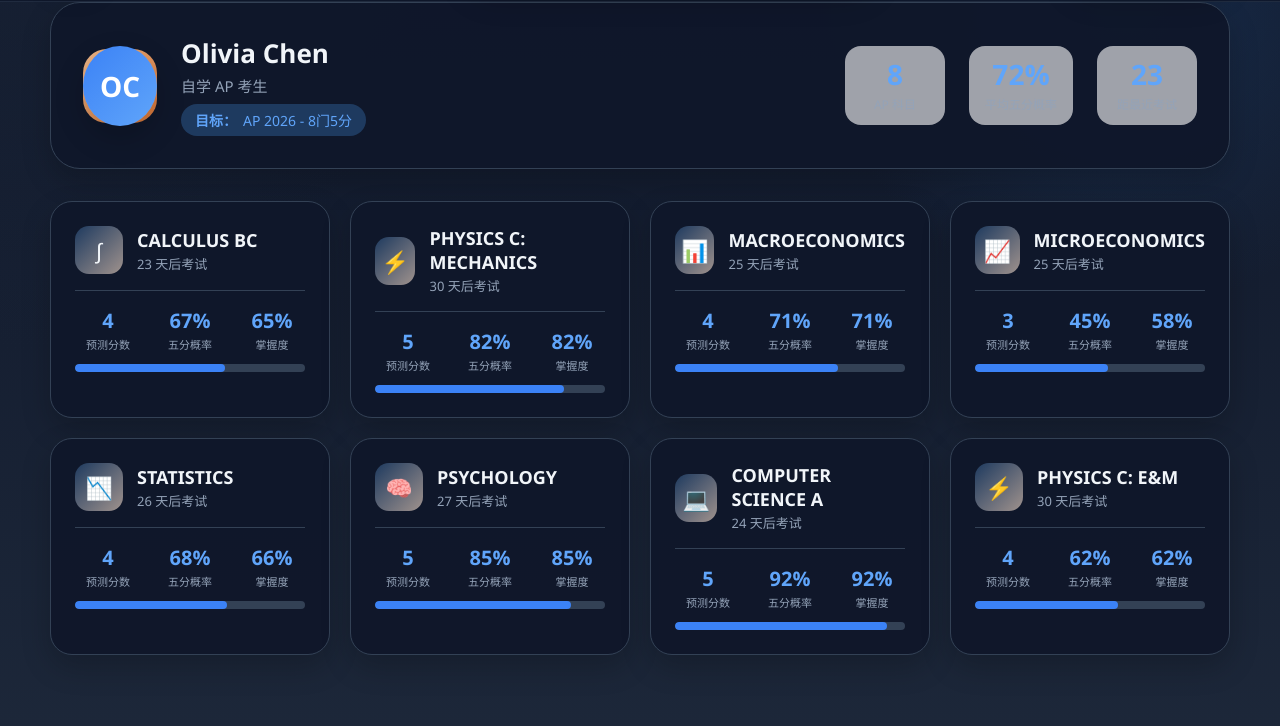
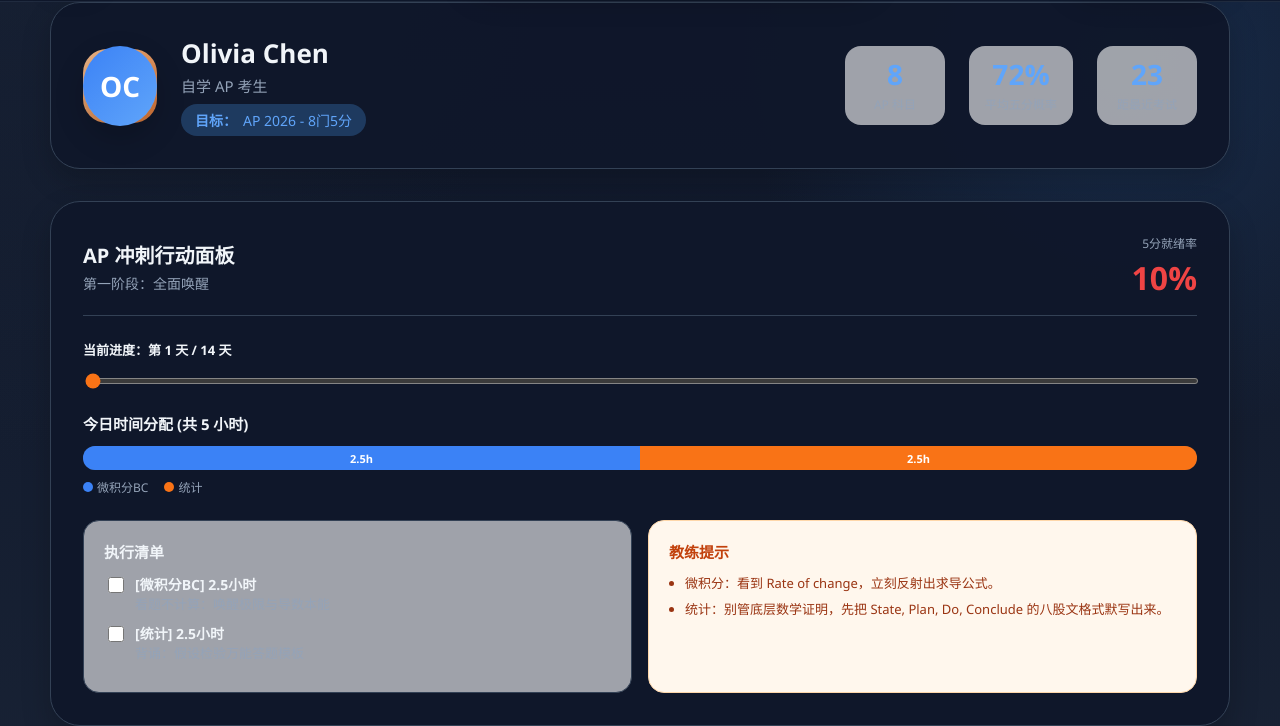
Before and after one commit to Arthurchen-01/AP-Learning-Web-01, a plain HTML site: page dashboard/index.html in a window 1280 px wide. Shown: the part 91-817 px from the top of the page. Drawn offline with Linux system fonts and the light colour scheme.

Commit message:
Add study plan panel to dashboard

```diff
--- a/dashboard/index.html
+++ b/dashboard/index.html
@@ -322,6 +322,13 @@
         grid-template-columns: 1fr;
       }
     }
+
+    /* 学习计划响应式 */
+    @media (max-width: 768px) {
+      #study-plan-panel div[style*="grid-template-columns: 1fr 1fr"] {
+        grid-template-columns: 1fr !important;
+      }
+    }
   </style>
 </head>
 <body data-page="dashboard-home">
@@ -387,6 +394,12 @@
       </div>
     </section>
 
+    <!-- 学习计划面板 -->
+    <section class="study-plan-panel" id="study-plan-panel"
+      style="background:var(--panel);border:1px solid var(--line);border-radius:var(--radius-xl);padding:32px;margin-bottom:32px;box-shadow:var(--shadow-soft);">
+      <!-- 由 study-plan.js 渲染 -->
+    </section>
+
     <!-- Subject Cards Grid -->
     <section class="subjects-grid" id="subjects-grid">
       <!-- 渲染由 JS 完成 -->
@@ -409,5 +422,6 @@
   </footer>
 
   <script src="js/dashboard.js"></script>
+  <script src="js/study-plan.js"></script>
 </body>
 </html>
--- /dev/null
+++ b/dashboard/js/study-plan.js
@@ -0,0 +1,318 @@
+/**
+ * AP 14天冲刺学习计划面板
+ * 在 dashboard 中显示今日任务、5分率、时间分配
+ */
+
+// ========== 学习计划数据 ==========
+const STUDY_PLAN_DATA = [
+  {
+    "day": 1,
+    "phase": "第一阶段：全面唤醒",
+    "successRate": 10,
+    "tasks": [
+      { "subject": "微积分BC", "title": "看题不计算：唤醒极限与导数本能", "duration": 2.5, "color": "#3b82f6" },
+      { "subject": "统计", "title": "背诵：假设检验万能答题模板", "duration": 2.5, "color": "#f97316" }
+    ],
+    "tips": [
+      "微积分：看到 Rate of change，立刻反射出求导公式。",
+      "统计：别管底层数学证明，先把 State, Plan, Do, Conclude 的八股文格式默写出来。"
+    ]
+  },
+  {
+    "day": 2,
+    "phase": "第一阶段：全面唤醒",
+    "successRate": 20,
+    "tasks": [
+      { "subject": "物理C力学", "title": "牛顿定律 + 能量守恒：经典模型过一遍", "duration": 2.5, "color": "#8b5cf6" },
+      { "subject": "CSA", "title": "数组/ArrayList + for循环：写3道基础题", "duration": 2.5, "color": "#10b981" }
+    ],
+    "tips": [
+      "力学：FBD 画出来，问题就解决了一半。",
+      "CSA：记住 i < arr.length 而不是 i <= arr.length。"
+    ]
+  },
+  {
+    "day": 3,
+    "phase": "第一阶段：全面唤醒",
+    "successRate": 30,
+    "tasks": [
+      { "subject": "物理C电磁", "title": "库仑定律 + 电场：把公式写在手背上", "duration": 2.5, "color": "#ef4444" },
+      { "subject": "微积分BC", "title": "积分技巧：分部积分 + 换元法", "duration": 2.5, "color": "#3b82f6" }
+    ],
+    "tips": [
+      "电磁：E = kQ/r² 是你最好的朋友。",
+      "微积分：分部积分 LIATE 口诀 — Log, Inverse trig, Algebra, Trig, Exponential。"
+    ]
+  },
+  {
+    "day": 4,
+    "phase": "第二阶段：靶向突破",
+    "successRate": 40,
+    "tasks": [
+      { "subject": "统计", "title": "卡方检验 + 回归分析：FRQ 模板演练", "duration": 2.0, "color": "#f97316" },
+      { "subject": "物理C力学", "title": "转动 + 力矩：τ = Iα 系列", "duration": 1.5, "color": "#8b5cf6" },
+      { "subject": "CSA", "title": "继承 + 多态：写一个 Animal 类族", "duration": 1.5, "color": "#10b981" }
+    ],
+    "tips": [
+      "统计：回归分析 FRQ 必写 — scatterplot, r², residual plot 三件套。",
+      "CSA：@Override 标注会让你不迷路。"
+    ]
+  },
+  {
+    "day": 5,
+    "phase": "第二阶段：靶向突破",
+    "successRate": 50,
+    "tasks": [
+      { "subject": "微积分BC", "title": "级数：收敛判别法全部过一遍", "duration": 2.5, "color": "#3b82f6" },
+      { "subject": "物理C电磁", "title": "高斯定律 + 电势：做3道FRQ", "duration": 2.5, "color": "#ef4444" }
+    ],
+    "tips": [
+      "级数：比值判别法 < 1 收敛，> 1 发散，= 1 不确定。",
+      "电磁：闭合曲面内电荷总量 / ε₀ = 电通量，记住。"
+    ]
+  },
+  {
+    "day": 6,
+    "phase": "第二阶段：靶向突破",
+    "successRate": 55,
+    "tasks": [
+      { "subject": "物理C力学", "title": "简谐运动 + 万有引力：公式默写 + 应用", "duration": 2.0, "color": "#8b5cf6" },
+      { "subject": "统计", "title": "置信区间 + 假设检验：完整 FRQ 练习", "duration": 2.0, "color": "#f97316" },
+      { "subject": "CSA", "title": "递归 + 2D数组：写矩阵遍历", "duration": 1.0, "color": "#10b981" }
+    ],
+    "tips": [
+      "力学：T = 2π√(m/k) 和 T = 2π√(L/g) 要分清。",
+      "CSA：递归三要素 — 基准条件、递归调用、返回值。"
+    ]
+  },
+  {
+    "day": 7,
+    "phase": "第二阶段：靶向突破",
+    "successRate": 60,
+    "tasks": [
+      { "subject": "物理C电磁", "title": "RC/RL/LC 电路：时间常数 + 微分方程", "duration": 2.5, "color": "#ef4444" },
+      { "subject": "微积分BC", "title": "参数方程 + 极坐标：弧长和面积", "duration": 2.5, "color": "#3b82f6" }
+    ],
+    "tips": [
+      "电路：τ = RC，充电 V = V₀(1-e^(-t/τ))，放电 V = V₀e^(-t/τ)。",
+      "微积分：极坐标面积 = ½∫r²dθ，弧长 = ∫√(r²+(dr/dθ)²)dθ。"
+    ]
+  },
+  {
+    "day": 8,
+    "phase": "第二阶段：靶向突破",
+    "successRate": 65,
+    "tasks": [
+      { "subject": "CSA", "title": "2D数组 + ArrayList 综合 FRQ", "duration": 2.0, "color": "#10b981" },
+      { "subject": "物理C力学", "title": "FRQ 专项：3道完整大题", "duration": 3.0, "color": "#8b5cf6" }
+    ],
+    "tips": [
+      "CSA：FRQ 第3题通常是 2D数组，重点练行列遍历。",
+      "力学：FRQ 必写公式 + 代入 + 单位，三步走。"
+    ]
+  },
+  {
+    "day": 9,
+    "phase": "第三阶段：模拟冲刺",
+    "successRate": 70,
+    "tasks": [
+      { "subject": "微积分BC", "title": "计时模拟：Section I 45分钟", "duration": 2.5, "color": "#3b82f6" },
+      { "subject": "物理C电磁", "title": "计时模拟：Section I 45分钟", "duration": 2.5, "color": "#ef4444" }
+    ],
+    "tips": [
+      "微积分：计算器部分可以偷懒，但不能依赖。",
+      "电磁：右手定则考试前在手心写一遍。"
+    ]
+  },
+  {
+    "day": 10,
+    "phase": "第三阶段：模拟冲刺",
+    "successRate": 75,
+    "tasks": [
+      { "subject": "统计", "title": "计时模拟：完整考试", "duration": 2.5, "color": "#f97316" },
+      { "subject": "CSA", "title": "计时模拟：Section I 90分钟", "duration": 2.5, "color": "#10b981" }
+    ],
+    "tips": [
+      "统计：计算器里提前存好 ANOVA, χ², 回归三个程序。",
+      "CSA：如果一段代码超过10行还没写完，大概率走错路了。"
+    ]
+  },
+  {
+    "day": 11,
+    "phase": "第三阶段：模拟冲刺",
+    "successRate": 80,
+    "tasks": [
+      { "subject": "微积分BC", "title": "FRQ 专项：6道大题计时", "duration": 2.5, "color": "#3b82f6" },
+      { "subject": "物理C力学", "title": "FRQ 专项：3道大题计时", "duration": 2.5, "color": "#8b5cf6" }
+    ],
+    "tips": [
+      "微积分：FRQ 第6题一定是级数/参数方程，必拿分。",
+      "力学：量纲检查是最后的救命稻草。"
+    ]
+  },
+  {
+    "day": 12,
+    "phase": "第三阶段：模拟冲刺",
+    "successRate": 85,
+    "tasks": [
+      { "subject": "物理C电磁", "title": "FRQ 专项：3道大题计时", "duration": 2.5, "color": "#ef4444" },
+      { "subject": "全科", "title": "错题本复盘：只看错题，不做新题", "duration": 2.5, "color": "#6b7280" }
+    ],
+    "tips": [
+      "电磁：FRQ 画图题 — 用尺子画，标注方向。",
+      "错题：如果同一类错误犯了3次以上，写一张 cheat sheet 贴墙上。"
+    ]
+  },
+  {
+    "day": 13,
+    "phase": "第三阶段：考前封箱",
+    "successRate": 90,
+    "tasks": [
+      { "subject": "全科", "title": "公式表默写 + 易错点扫盲", "duration": 3.0, "color": "#6b7280" },
+      { "subject": "全科", "title": "最后的错题快速过一遍", "duration": 2.0, "color": "#6b7280" }
+    ],
+    "tips": [
+      "今天不要做任何新题。",
+      "把每个科目的公式表默写一遍，写不出来的就是你的薄弱点。"
+    ]
+  },
+  {
+    "day": 14,
+    "phase": "第三阶段：考前封箱",
+    "successRate": 95,
+    "tasks": [
+      { "subject": "微积分BC", "title": "泰勒级数/极坐标公式默写", "duration": 1.5, "color": "#3b82f6" },
+      { "subject": "物理C", "title": "力学/电磁学经典FRQ模型重温", "duration": 2.0, "color": "#8b5cf6" },
+      { "subject": "CSA", "title": "数组/列表越界易错点最后扫盲", "duration": 1.5, "color": "#10b981" }
+    ],
+    "tips": [
+      "今天停止做任何新题，只看错题本和公式。",
+      "保持手感，保证考场上的第一反应是肌肉记忆。"
+    ]
+  }
+];
+
+// ========== 渲染函数 ==========
+function renderStudyPlan() {
+  const container = document.getElementById('study-plan-panel');
+  if (!container) return;
+
+  // 从 localStorage 读取当前天数
+  let currentDay = parseInt(localStorage.getItem('AP_STUDY_DAY') || '1', 10);
+  if (currentDay < 1) currentDay = 1;
+  if (currentDay > 14) currentDay = 14;
+
+  const todayData = STUDY_PLAN_DATA.find(d => d.day === currentDay) || STUDY_PLAN_DATA[0];
+  const totalDuration = todayData.tasks.reduce((sum, t) => sum + t.duration, 0);
+
+  // 计算5分率颜色
+  const rateColor = todayData.successRate >= 80 ? '#10b981' :
+                    todayData.successRate >= 50 ? '#f59e0b' : '#ef4444';
+
+  container.innerHTML = `
+    <!-- 头部 -->
+    <div style="display:flex;justify-content:space-between;align-items:center;margin-bottom:24px;padding-bottom:16px;border-bottom:1px solid var(--line);">
+      <div>
+        <h2 style="margin:0 0 4px;font-size:20px;font-weight:700;color:var(--text);">AP 冲刺行动面板</h2>
+        <p style="margin:0;color:var(--text-soft);font-size:14px;">${todayData.phase}</p>
+      </div>
+      <div style="text-align:right;">
+        <div style="font-size:12px;color:var(--text-soft);margin-bottom:4px;">5分就绪率</div>
+        <div style="font-size:32px;font-weight:900;color:${rateColor};">${todayData.successRate}%</div>
+      </div>
+    </div>
+
+    <!-- 天数滑动条 -->
+    <div style="margin-bottom:24px;">
+      <label style="display:block;font-size:13px;font-weight:600;color:var(--text);margin-bottom:8px;">
+        当前进度：第 <strong>${currentDay}</strong> 天 / 14 天
+      </label>
+      <input type="range" min="1" max="14" value="${currentDay}"
+        id="study-day-slider"
+        style="width:100%;height:6px;accent-color:#f97316;cursor:pointer;"
+      />
+    </div>
+
+    <!-- 时间分配条 -->
+    <div style="margin-bottom:24px;">
+      <h3 style="font-size:15px;font-weight:700;color:var(--text);margin:0 0 12px;">
+        今日时间分配 (共 ${totalDuration} 小时)
+      </h3>
+      <div style="display:flex;height:24px;border-radius:12px;overflow:hidden;background:var(--line);">
+        ${todayData.tasks.map(t => `
+          <div style="width:${(t.duration / totalDuration) * 100}%;background:${t.color};
+            display:flex;align-items:center;justify-content:center;
+            font-size:11px;color:#fff;font-weight:600;transition:width 0.3s;"
+            title="${t.subject}: ${t.duration}h">
+            ${t.duration}h
+          </div>
+        `).join('')}
+      </div>
+      <div style="display:flex;gap:16px;margin-top:8px;font-size:12px;flex-wrap:wrap;">
+        ${todayData.tasks.map(t => `
+          <div style="display:flex;align-items:center;gap:4px;">
+            <span style="width:10px;height:10px;border-radius:50%;background:${t.color};display:inline-block;"></span>
+            <span style="color:var(--text-soft);">${t.subject}</span>
+          </div>
+        `).join('')}
+      </div>
+    </div>
+
+    <!-- 任务清单 + 避坑指南 -->
+    <div style="display:grid;grid-template-columns:1fr 1fr;gap:16px;">
+      <!-- 任务列表 -->
+      <div style="background:rgba(255,255,255,0.6);border:1px solid var(--line);border-radius:var(--radius-md);padding:20px;">
+        <h3 style="font-size:15px;font-weight:700;color:var(--text);margin:0 0 12px;">执行清单</h3>
+        <ul style="list-style:none;padding:0;margin:0;">
+          ${todayData.tasks.map((t, i) => `
+            <li style="display:flex;align-items:flex-start;gap:8px;margin-bottom:10px;">
+              <input type="checkbox" id="task-${i}"
+                style="margin-top:3px;width:16px;height:16px;accent-color:#f97316;"
+                ${localStorage.getItem(`AP_TASK_D${currentDay}_${i}`) === 'done' ? 'checked' : ''}
+              />
+              <div>
+                <div style="font-weight:600;font-size:14px;color:var(--text);">[${t.subject}] ${t.duration}小时</div>
+                <div style="font-size:13px;color:var(--text-soft);">${t.title}</div>
+              </div>
+            </li>
+          `).join('')}
+        </ul>
+      </div>
+
+      <!-- 避坑指南 -->
+      <div style="background:#fff7ed;border:1px solid #fed7aa;border-radius:var(--radius-md);padding:20px;">
+        <h3 style="font-size:15px;font-weight:700;color:#c2410c;margin:0 0 12px;">教练提示</h3>
+        <ul style="padding-left:16px;margin:0;">
+          ${todayData.tips.map(tip => `
+            <li style="font-size:13px;color:#9a3412;margin-bottom:6px;line-height:1.5;">${tip}</li>
+          `).join('')}
+        </ul>
+      </div>
+    </div>
+  `;
+
+  // 绑定滑动条事件
+  const slider = document.getElementById('study-day-slider');
+  if (slider) {
+    slider.addEventListener('input', (e) => {
+      localStorage.setItem('AP_STUDY_DAY', e.target.value);
+      renderStudyPlan();
+    });
+  }
+
+  // 绑定 checkbox 事件
+  todayData.tasks.forEach((_, i) => {
+    const cb = document.getElementById(`task-${i}`);
+    if (cb) {
+      cb.addEventListener('change', () => {
+        localStorage.setItem(`AP_TASK_D${currentDay}_${i}`, cb.checked ? 'done' : '');
+      });
+    }
+  });
+}
+
+// ========== 自动初始化 ==========
+document.addEventListener('DOMContentLoaded', () => {
+  // 等 dashboard.js 渲染完再加载
+  setTimeout(renderStudyPlan, 200);
+});
```
